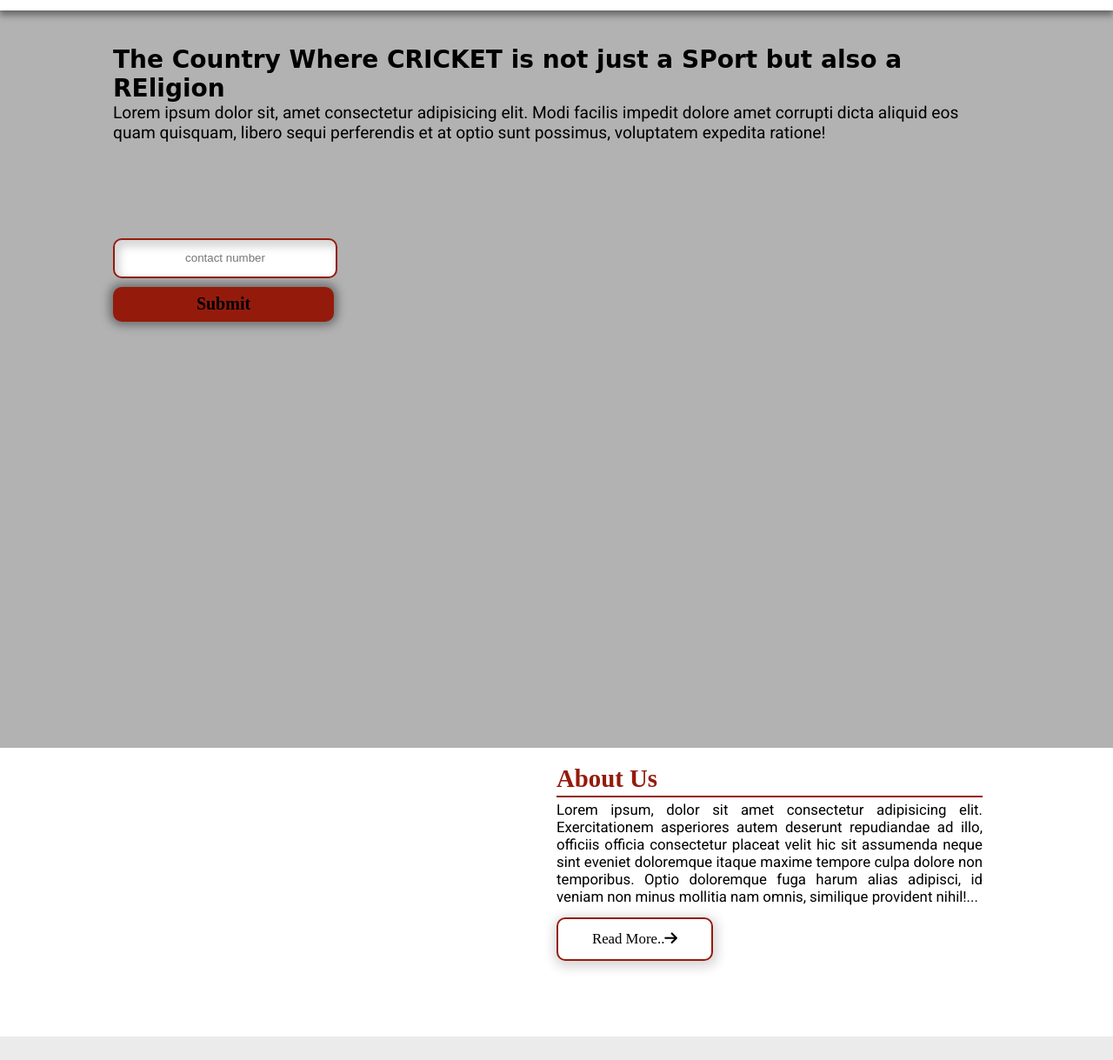
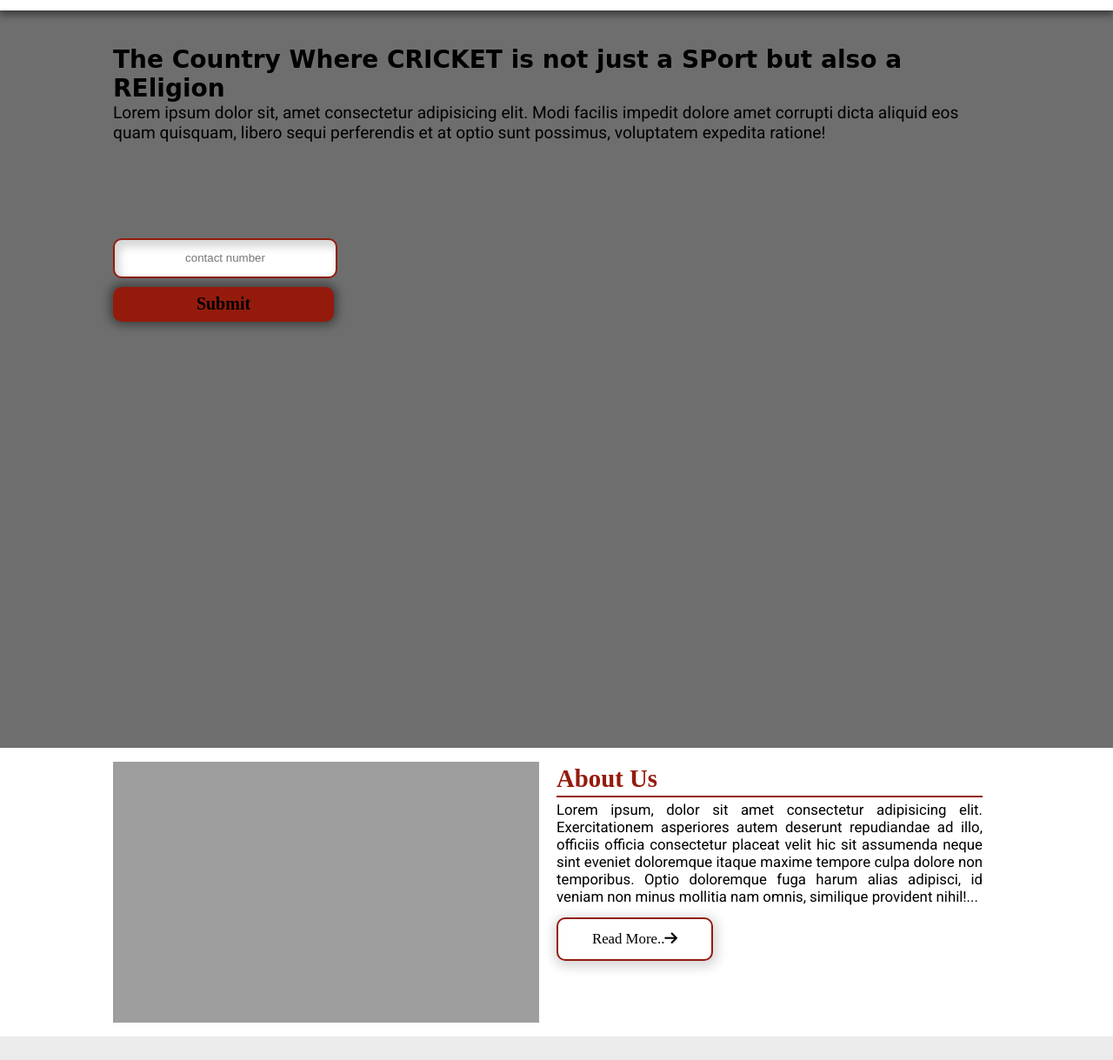
Before and after one commit to siddhantpatil8/cricket_club, a plain HTML site: page index.html in a window 1280 px wide. Shown: the part 81-1300 px from the top of the page at 87% size. Drawn offline with Linux system fonts and the light colour scheme; the site is published under a folder, as on GitHub Pages, so addresses that start at the root find nothing; a web font is replaced by a local one.

Commit message:
Update styles.css

```diff
--- a/css/styles.css
+++ b/css/styles.css
@@ -146,7 +146,7 @@ html {
 
 .home {
   padding: 1.5em 0em;
-  background-image: url(/img/alessandro-bogliari-oDs_AxeR5g4-unsplash.jpg);
+  background-image: url(../img/alessandro-bogliari-oDs_AxeR5g4-unsplash.jpg);
   height: 100vh;
   background-color: rgba(0, 0, 0, 0.3);
   background-blend-mode: multiply;
@@ -196,7 +196,7 @@ html {
 }
 
 .about--img {
-  background-image: url(/img/net.jpg);
+  background-image: url(../img/net.jpg);
   width: 100%;
   height: 300px;
   background-size: cover;
@@ -284,7 +284,7 @@ html {
 }
 
 .five {
-  background-image: url(/img/alessandro-bogliari-oDs_AxeR5g4-unsplash.jpg);
+  background-image: url(../img/alessandro-bogliari-oDs_AxeR5g4-unsplash.jpg);
   background-position: center;
   background-size: cover;
   background-attachment: fixed;
```
